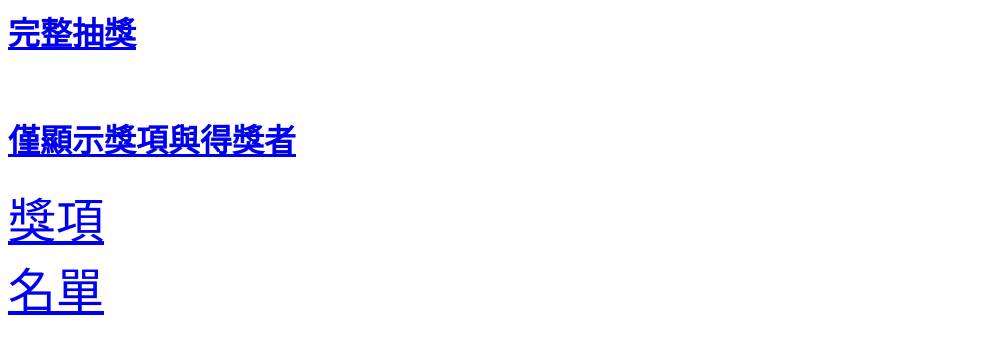
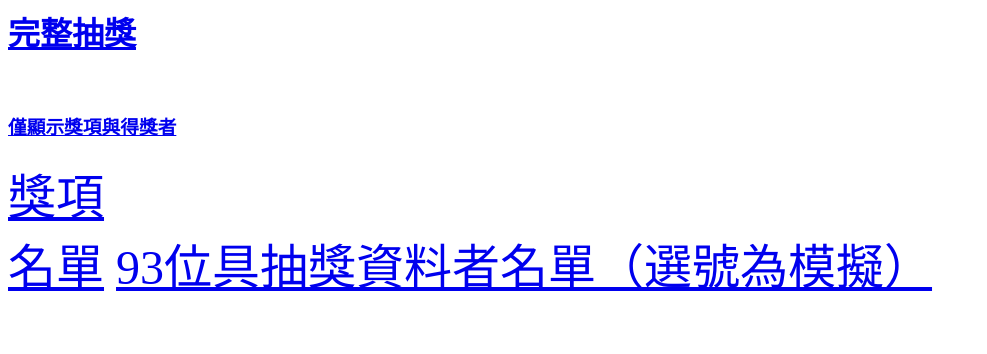
Before and after one commit to Thrisiser/DrawPrize, a plain HTML site: page index.html in a window 1280 px wide. Shown: the whole page, without its empty margins (0-987 px from the left). Drawn offline with Linux system fonts and the light colour scheme.

Commit message:
Update index.html

```diff
--- a/index.html
+++ b/index.html
@@ -3,11 +3,12 @@
 <body>
 <h1><a href="https://thrisiser.github.io/DrawPrize/抽獎程式v2_抽獎主畫面.html">完整抽獎</h1>
 <br/>
-<h1><a href="https://thrisiser.github.io/DrawPrize/抽獎結果展示與儲存.html">僅顯示獎項與得獎者</h1>
+<h3><a href="https://thrisiser.github.io/DrawPrize/抽獎結果展示與儲存.html">僅顯示獎項與得獎者</h3>
 
-<font size="18" color="brown">
+<font size="16" color="brown">
 <a href="https://thrisiser.github.io/DrawPrize/獎項測試資料.csv">獎項</a><br/>
 <a href="https://thrisiser.github.io/DrawPrize/抽獎名單模擬資料.csv">名單</a>
+  <a href="https://thrisiser.github.io/DrawPrize/真實名單模擬選號.csv">93位具抽獎資料者名單（選號為模擬）</a>
 </font>
 
 </body>
```
